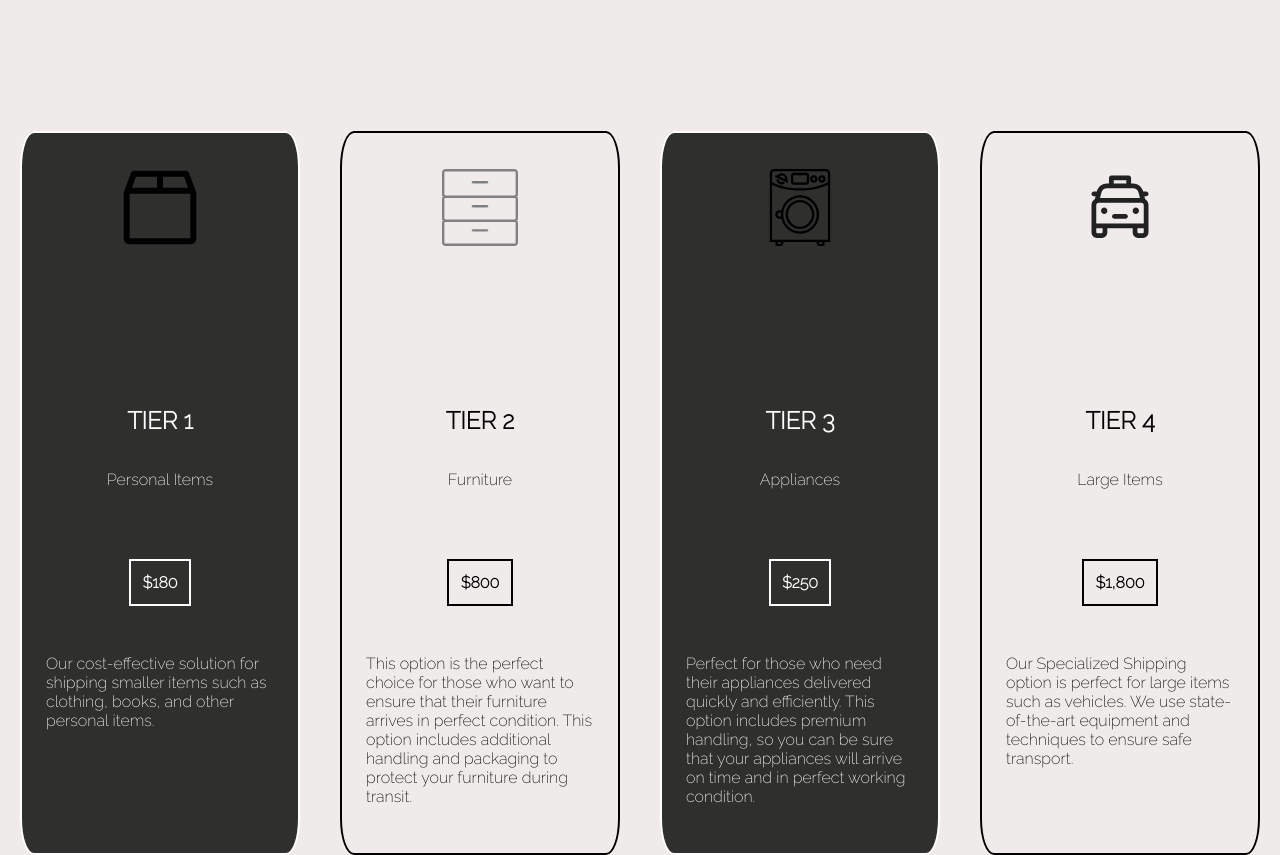
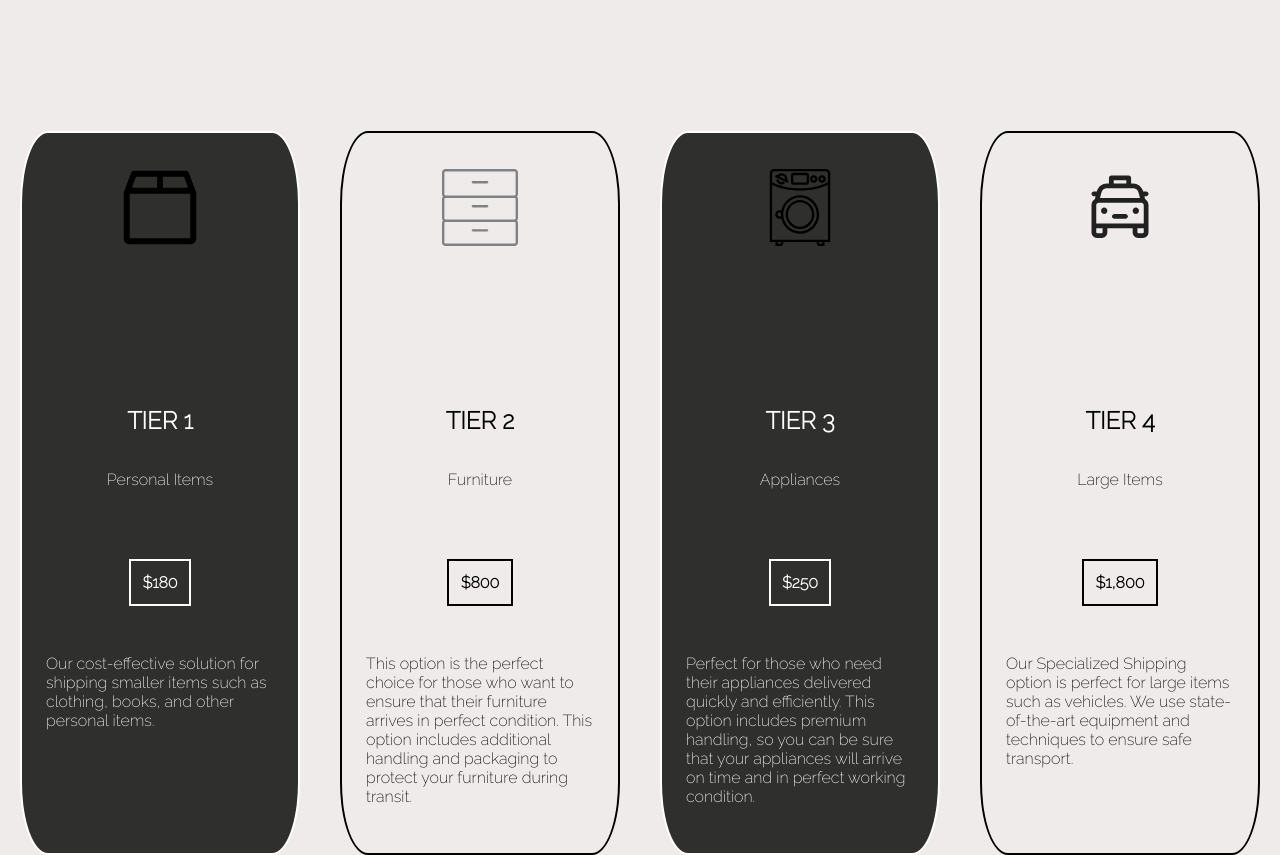
Before and after one commit to amath95/exodus_logistics, a plain HTML site: page index.html in a window 1280 px wide. Shown: the part 2500-3355 px from the top of the page. Drawn offline with Linux system fonts and the light colour scheme.

Commit message:
Update exodus_styles.css

```diff
--- a/css/exodus_styles.css
+++ b/css/exodus_styles.css
@@ -255,7 +255,7 @@ section {
     height:700px;
     padding: 10px;
     border: 2px solid;
-    border-radius: 5%;
+    border-radius: 10%;
     margin: auto;
     display: -webkit-box;
     display: -ms-flexbox;
```
